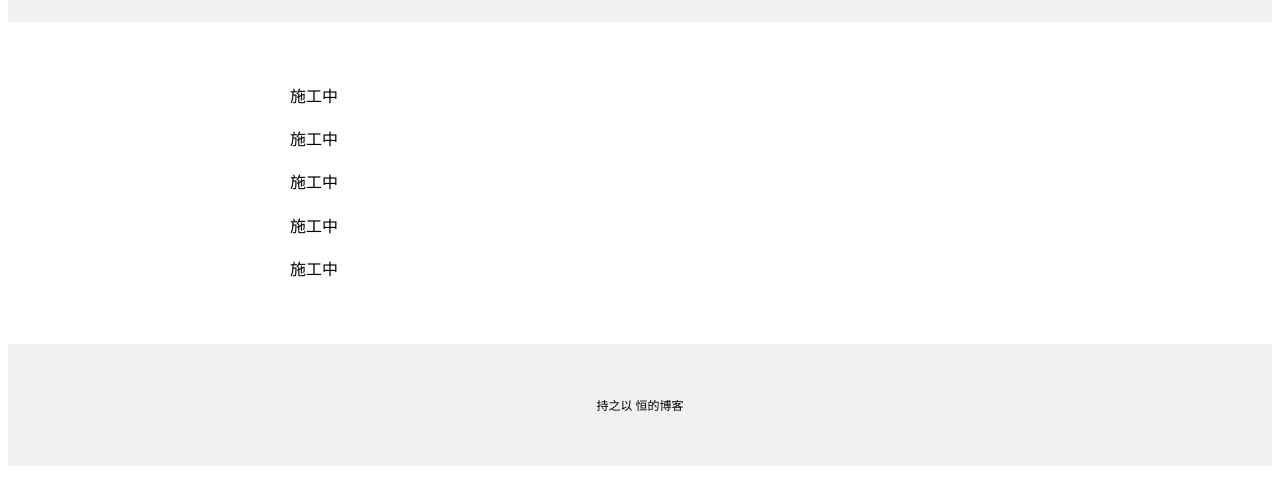
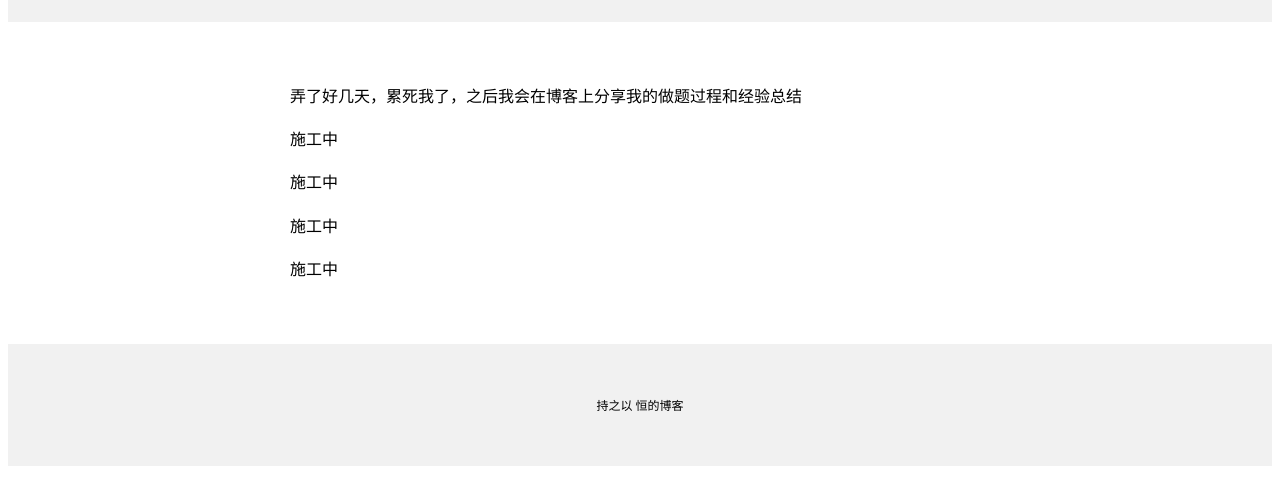
Before and after one commit to cyh-32/cyh-32.github.io, a plain HTML site: page index.html in a window 1280 px wide. Shown: the part 170-674 px from the top of the page. Drawn offline with Linux system fonts and the light colour scheme.

Commit message:
Update index.html

```diff
--- a/index.html
+++ b/index.html
@@ -19,7 +19,7 @@
         padding: 15px;
         line-height:1.7;
         ">
-        <p>施工中</p>
+        <p>弄了好几天，累死我了，之后我会在博客上分享我的做题过程和经验总结</p>
         <p>施工中</p>
         <p>施工中</p>
         <p>施工中</p>
```
